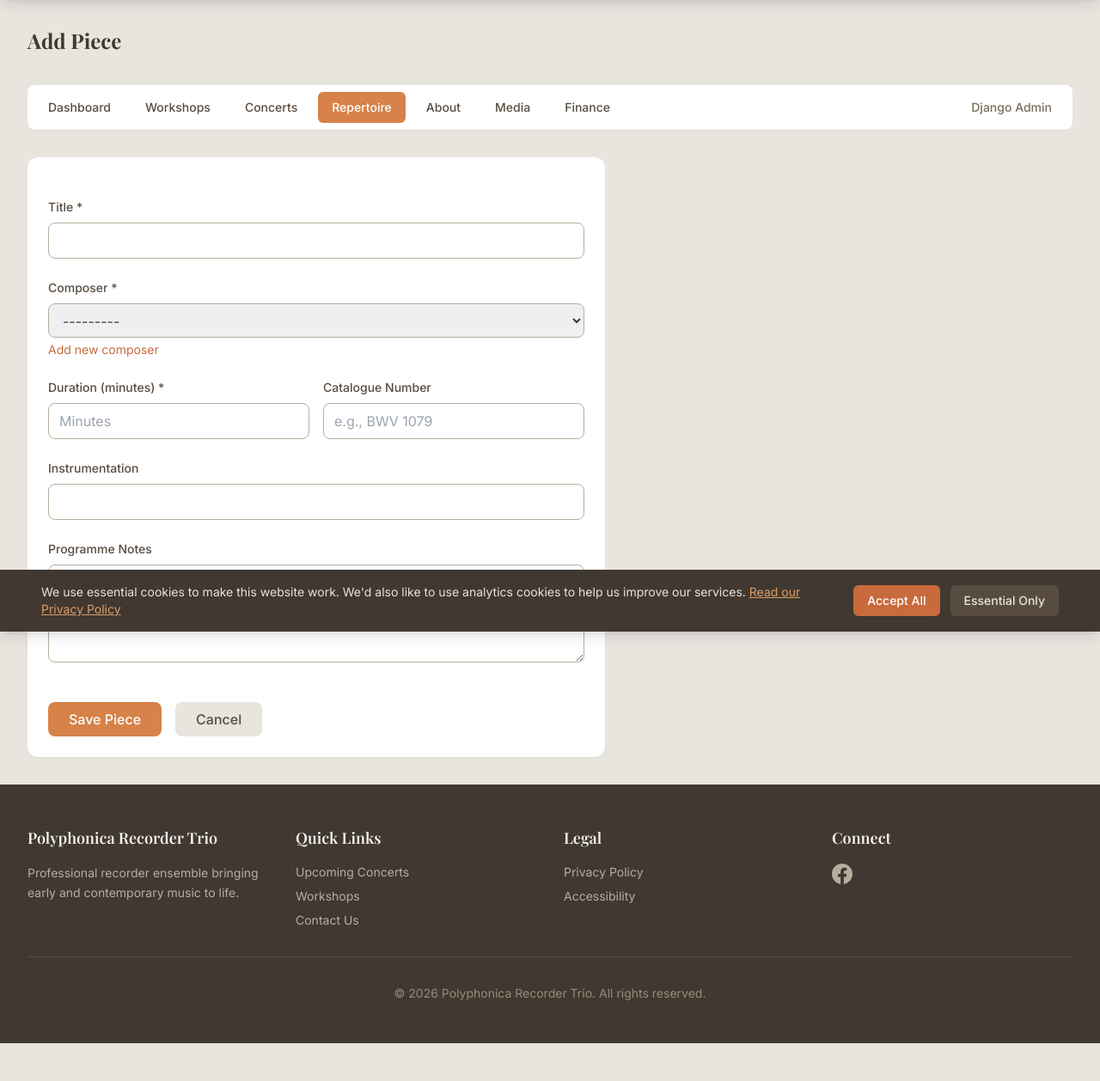
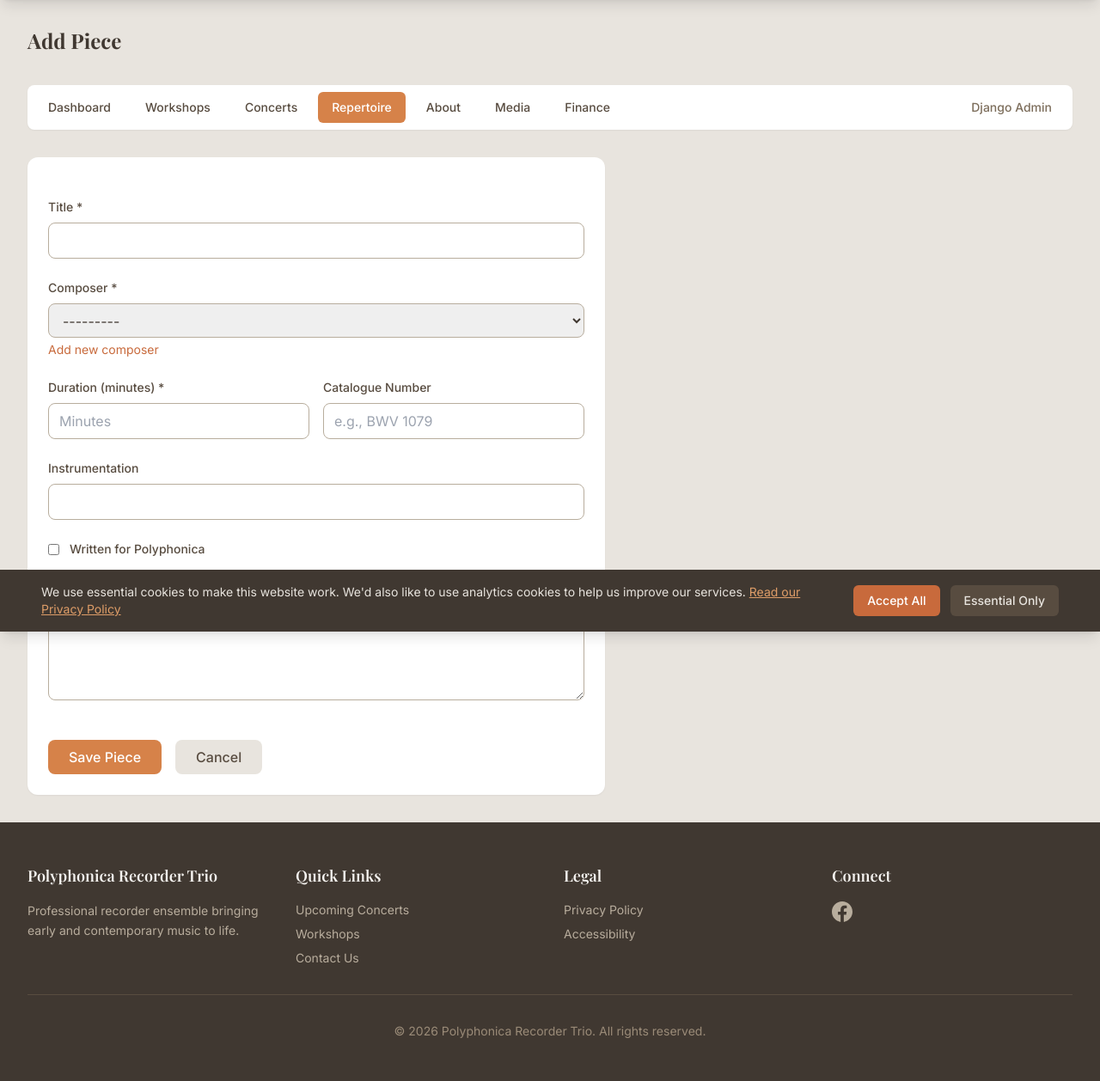
Before and after one commit to polyphonica/polyphonicarecordertrio, a Django app: page /manage/repertoire/pieces/add/ in a window 1280 px wide. Shown: the part 65-1323 px from the top of the page at 86% size. Before the commit the page ends 1279 px from the top, so only its background shows below. Run offline with Django 5.2, Linux system fonts and the light colour scheme; the visitor is signed in with stand-in values (Sample User, id 1); data that the repository does not hold is empty; parts of the project's set-up code (start-up, migrations or seed data) failed here and were passed over; some libraries are stand-ins or nearby versions; some web fonts are replaced.

Commit message:
Add Written for Polyphonica checkbox to piece form
The field was in the model and form class but missing from the
explicitly-rendered template.

Co-Authored-By: Claude Sonnet 4.6 <noreply@anthropic.com>

```diff
--- a/templates/repertoire/piece_form.html
+++ b/templates/repertoire/piece_form.html
@@ -40,6 +40,11 @@
             <div>
                 <label for="id_instrumentation" class="block text-sm font-medium text-primary-700 mb-2">Instrumentation</label>
                 {{ form.instrumentation }}
+            </div>
+
+            <div class="flex items-center gap-3">
+                {{ form.written_for_polyphonica }}
+                <label for="id_written_for_polyphonica" class="text-sm font-medium text-primary-700">Written for Polyphonica</label>
             </div>
 
             <div>
```
